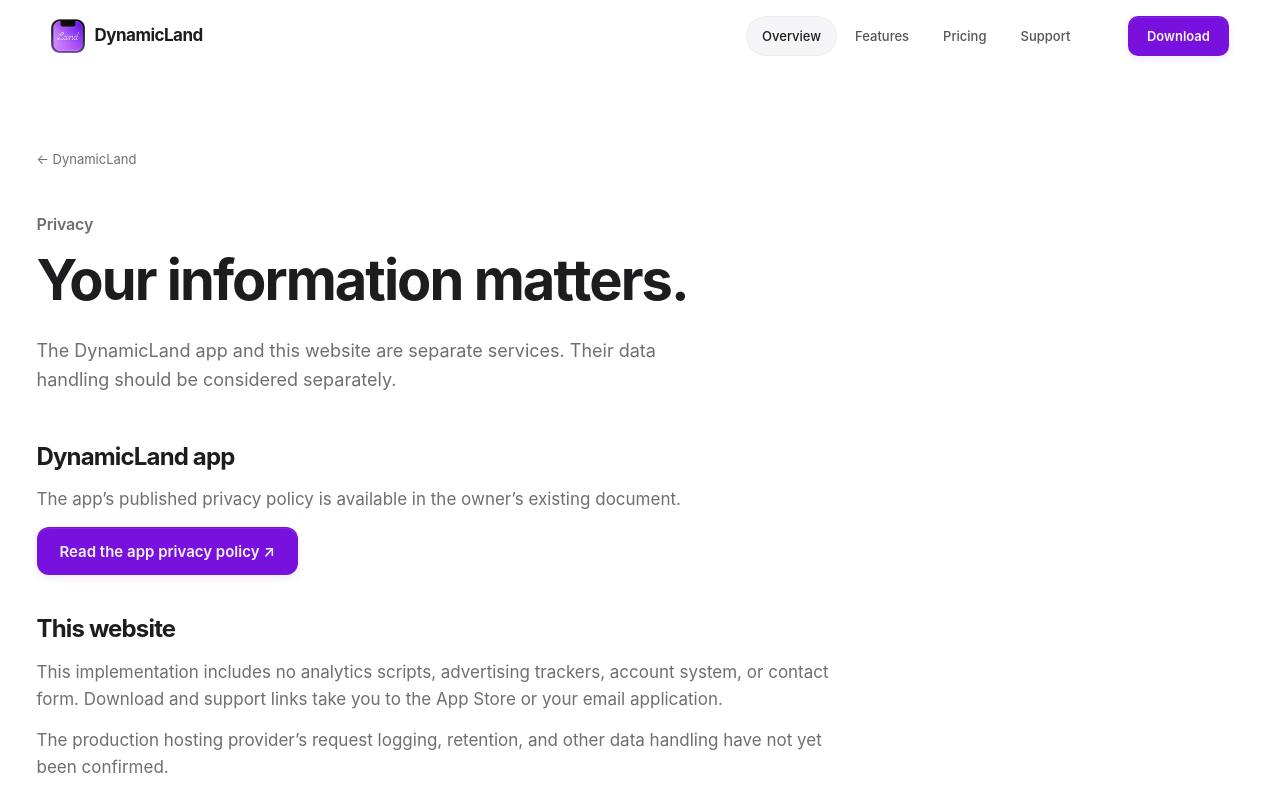
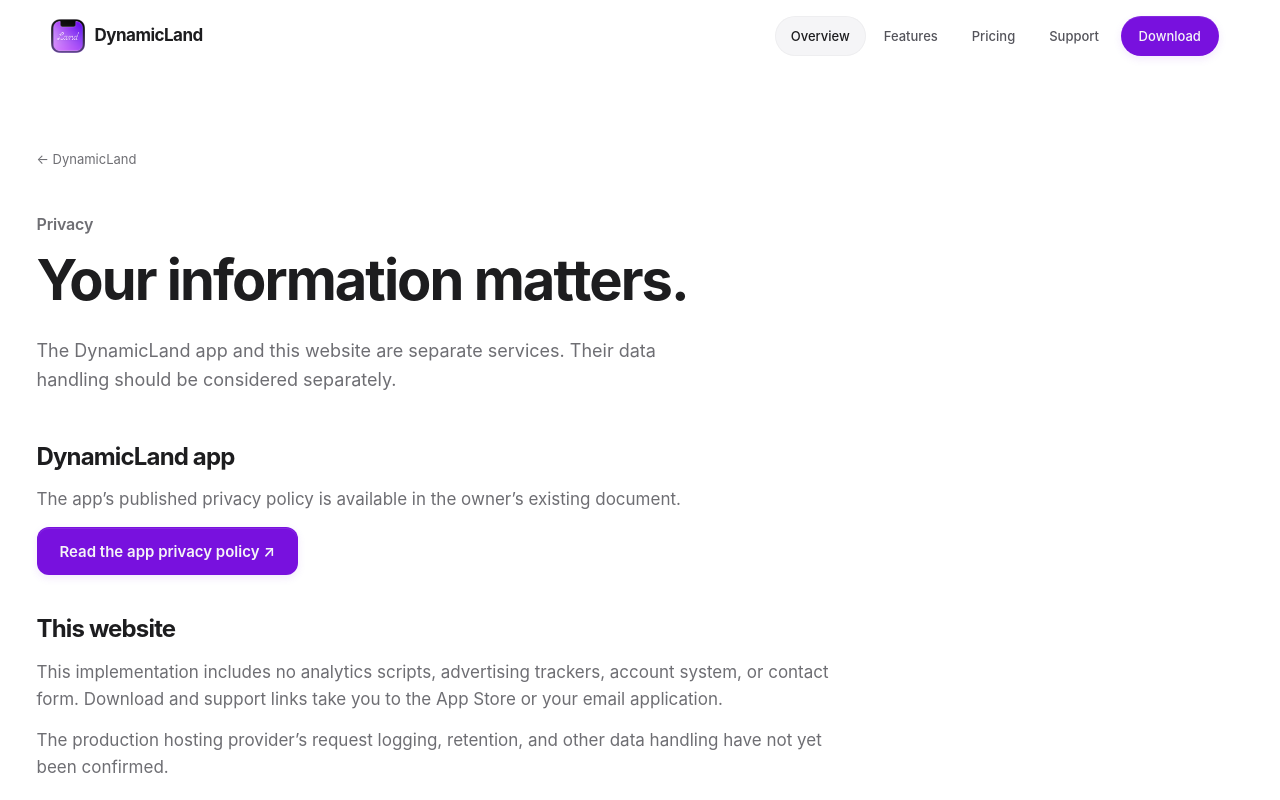
Before and after one commit to Studio4Apps/dynamicland-site, a Next.js app: page /privacy in a window 1280 px wide. Shown: the top 800 px of the page. Built offline with nearby package versions, Linux system fonts and the light colour scheme.

Commit message:
W1.0.002: Integrate desktop download action into navigation

```diff
--- a/src/components/layout/Layout.module.css
+++ b/src/components/layout/Layout.module.css
@@ -124,8 +124,25 @@
 .desktopNav a:hover {
   color: var(--purple);
 }
+.desktopNav .navDownload {
+  margin-left: 0.25rem;
+  padding-inline: 1.1rem;
+  color: var(--on-dark);
+  background: var(--purple);
+  box-shadow:
+    0 3px 8px #7811de18,
+    inset 0 1px 0 #ffffff18;
+  transition:
+    background-color 320ms cubic-bezier(0.4, 0, 0.2, 1),
+    box-shadow 320ms cubic-bezier(0.4, 0, 0.2, 1);
+}
+.desktopNav .navDownload:hover {
+  color: var(--on-dark);
+  background: #6510bd;
+  box-shadow: 0 5px 15px #7811de25;
+}
 .headerActions {
-  display: flex;
+  display: none;
   align-items: center;
   gap: 0.5rem;
 }
@@ -146,6 +163,7 @@
   .desktopNav::before,
   .navIndicator,
   .desktopNav a,
+  .desktopNav .navDownload,
   .headerActions > a {
     transition: none;
   }
@@ -155,6 +173,9 @@
   display: none;
 }
 @media (max-width: 760px) {
+  .headerActions {
+    display: flex;
+  }
   .menuSpace {
     display: block;
     width: 2.75rem;
--- a/src/components/layout/MorphNavigation.tsx
+++ b/src/components/layout/MorphNavigation.tsx
@@ -2,6 +2,7 @@
 import { useEffect, useRef } from 'react';
 import { usePathname } from 'next/navigation';
 import { createMotionScope, springProgress } from '@/lib/motion';
+import { product } from '@/content/product';
 import styles from './Layout.module.css';
 
 export const navigationLinks = [
@@ -18,7 +19,7 @@
     const nav = ref.current;
     if (!nav) return;
     const indicator = nav.querySelector<HTMLElement>('[data-nav-indicator]')!;
-    const links = Array.from(nav.querySelectorAll<HTMLAnchorElement>('a'));
+    const links = Array.from(nav.querySelectorAll<HTMLAnchorElement>('a:not([data-nav-download])'));
     const abort = new AbortController();
     let selected = pathname === '/support' ? 3 : 0;
     let preview: number | null = null;
@@ -160,6 +161,14 @@
         { signal: abort.signal },
       );
     });
+    nav.querySelector('[data-nav-download]')?.addEventListener(
+      'pointerenter',
+      () => {
+        preview = null;
+        move(selected);
+      },
+      { signal: abort.signal },
+    );
     nav.addEventListener(
       'pointerleave',
       () => {
@@ -213,6 +222,9 @@
           {link.label}
         </a>
       ))}
+      <a href={product.downloadUrl} className={styles.navDownload} data-nav-download>
+        Download
+      </a>
     </nav>
   );
 }
```
